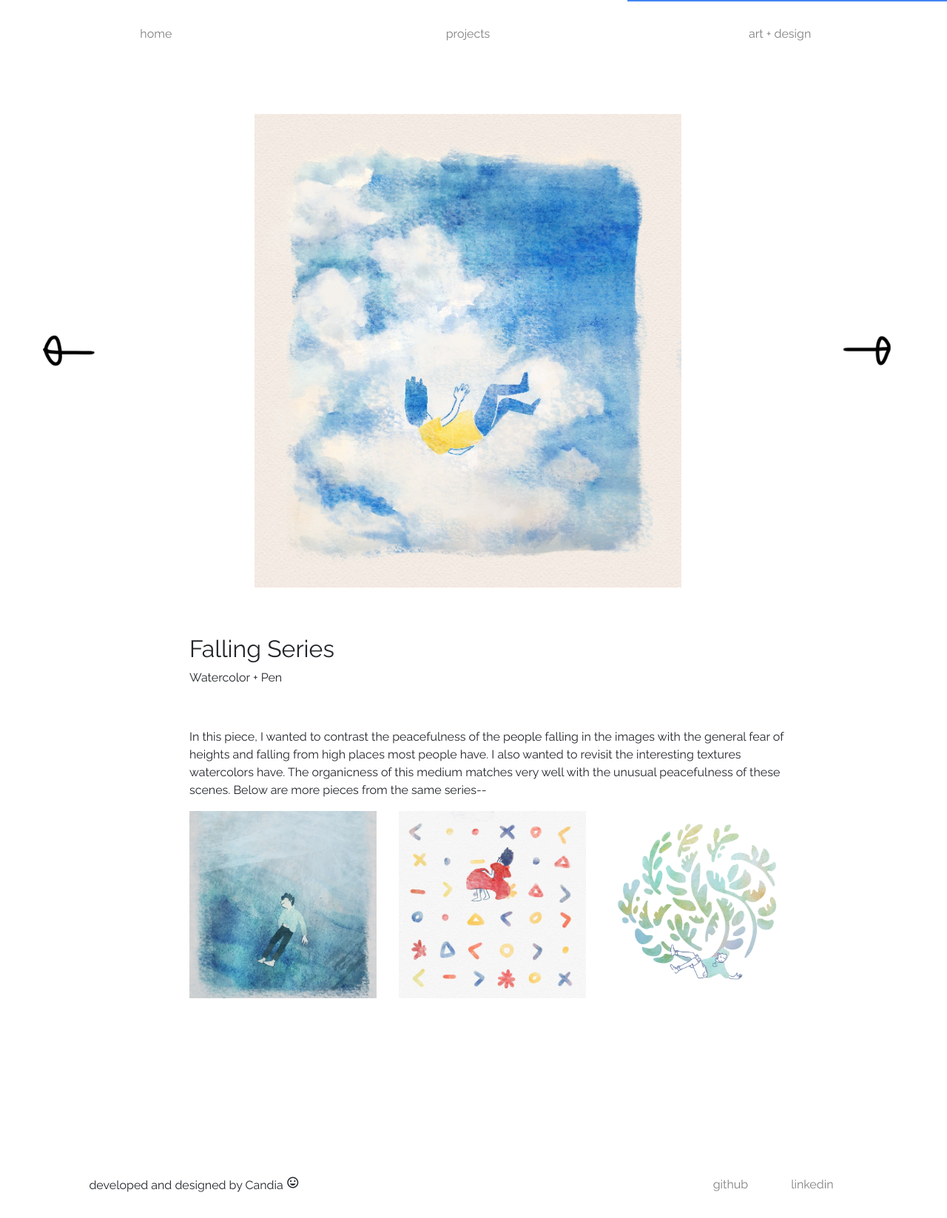
After one commit to CandiaGu/Personal-Website-2.0, a Flask app: page /portfolio/fall in a window 1280 px wide. The commit adds this page. Shown: the whole page at 74% size. Run offline with Flask 2, Linux system fonts and the light colour scheme; some libraries are stand-ins or nearby versions.

Commit message:
added description to portfolios

```diff
--- a/app/static/css/style.css
+++ b/app/static/css/style.css
@@ -351,8 +351,8 @@ a:hover:not(.car){
 
 .clickImage{
 	object-fit: cover;
-	width:260px;
-	height:260px;
+	width:250px;
+	height:250px;
 	transition: 0.5s;
 }
 
@@ -398,3 +398,40 @@ a:hover:not(.car){
   /* transition effect. not necessary */
   transition: opacity .2s, visibility .2s;
 }
+
+/* Portfolio ----------------- */
+.imagePort{
+	/*object-fit: cover;*/
+	display: block /*for the img inside your div */
+	margin: 0 auto
+	width:auto;
+	max-width: 60vw;
+	max-height:80vh;
+	transition: 0.5s;
+
+}
+
+.moreImagePort{
+	max-width: 100%;
+}
+
+.arrowCenter{
+	 position: absolute;
+     margin: auto;
+     top: 0;
+     right: 0;
+     bottom: 0;
+     left: 0;
+     width: 100px;
+     height: 100px;
+     transition: 0.5s;
+}
+
+.arrowCenter:hover{
+	opacity: 0.5;
+    filter: alpha(opacity=50);
+}
+
+.botmarg{
+	margin-bottom: 7vh;
+}
--- /dev/null
+++ b/app/templates/portfoliopg.html
@@ -0,0 +1,317 @@
+{% extends "base.html" %}
+{% block cover %}
+<div class="row">
+<div class="col-4"></div>
+<div class="col-4"></div>
+<div class="col-4" style="border-top:2px solid #4286f4;"></div>
+
+</div>
+{% endblock %}
+{% block body %}
+
+{% if pic=='teaparty' %}
+<div class="row" style="margin-top: 10vh;">
+	<div class="col-2">
+		<a class="car carousel-control-prev-icon arrowCenter" href="{{ url_for('projectpg',pic='flowers') }}"></a>
+	</div>
+	<div class="col-8">
+	  	<img class=" imagePort  clickImageCenter" src="{{url_for('static', filename='img/port/teaparty.png')}}">
+	</div>
+	<div class="col-2">
+		<a class="car carousel-control-next-icon arrowCenter" href="{{ url_for('projectpg',pic='field') }}"></a>
+	</div>
+
+</div>
+<div class="row">
+	<div class ="col-6" style = "margin-left:20vw; margin-right:20vw;margin-top:5vw">
+	<h2 >Tea Party | ASA Booth 2018</h2>
+	<div class="botmarg"> Digital </div>
+	<p>For this year's Carnival, I decided to lead a design section in Asian Student Association's (ASA) booth. The theme
+	for this year was based off Legend of Korra, and after looking at the scene my portion takes places in, I decided
+	to invent my own scene based on the general concept. Although this particular scenery never occured in the actual TV show,
+	it matches the show's feel in its fantastical and mystical sense.</p>
+	</div>
+</div>
+{% elif pic=='field' %}
+<div class="row" style="margin-top: 10vh;">
+	<div class="col-2">
+		<a class="car carousel-control-prev-icon arrowCenter" href="{{ url_for('projectpg',pic='teaparty') }}"></a>
+	</div>
+	<div class="col-8">
+	  	<img class=" imagePort  clickImageCenter" src="{{url_for('static', filename='img/port/field.jpg')}}">
+	</div>
+	<div class="col-2">
+		<a class="car carousel-control-next-icon arrowCenter" href="{{ url_for('projectpg',pic='website') }}"></a>
+	</div>
+
+</div>
+<div class="row">
+	<div class ="col-6" style = "margin-left:20vw; margin-right:20vw;margin-top:5vw">
+	<h2>Red Field</h2>
+	<div  class="botmarg"> Digital </div>
+	<p>In this piece, I tried experimenting with different color pallettes, especially the primary colors, to
+	give an unsettling yet familiar reflection of the realistic world. In this particular scene, I really wanted
+	to let off a sense of serenity and peace in this oddly colored world. </p>
+		</div>
+</div>
+{% elif pic=='website' %}
+<div class="row" style="margin-top: 10vh;">
+	<div class="col-2">
+		<a class="car carousel-control-prev-icon arrowCenter" href="{{ url_for('projectpg',pic='field') }}"></a>
+	</div>
+	<div class="col-8">
+	  	<img class=" imagePort  clickImageCenter" src="{{url_for('static', filename='img/port/website.png')}}">
+	</div>
+	<div class="col-2">
+		<a class="car carousel-control-next-icon arrowCenter" href="{{ url_for('projectpg',pic='board') }}"></a>
+	</div>
+
+</div>
+<div class="row">
+	<div class ="col-6" style = "margin-left:20vw; margin-right:20vw;margin-top:5vw">
+	<h2>Blue Field</h2>
+	<div  class="botmarg"> Digital + Javascript</div>
+	<p>In this cover piece, I tried to limit my color pallete even more to just this dim blue and muted red to bring out
+	the grandeur of the scene. This was further accented by putting the person in the scene to express the scale of the
+	scene.
+	<p>
+	However, this piece is not just the cover itself, but this entire <a href="/">website</a>, which I designed and programmed from scratch. Each page was carefully thought out to best show off to the intended audience and to express myself in a way that reflects
+	both my technical and creative side. This very image comes to life on the front page, in which I used a parallax effect to
+	visualize the depth of the scene.
+	</p>
+		</div>
+</div>
+{% elif pic=='board' %}
+<div class="row" style="margin-top: 10vh;">
+	<div class="col-2">
+		<a class="car carousel-control-prev-icon arrowCenter" href="{{ url_for('projectpg',pic='website') }}"></a>
+	</div>
+	<div class="col-8">
+	  	<img class=" imagePort  clickImageCenter" src="{{url_for('static', filename='img/port/Board.png')}}">
+	</div>
+	<div class="col-2">
+		<a class="car carousel-control-next-icon arrowCenter" href="{{ url_for('projectpg',pic='astro') }}"></a>
+	</div>
+
+</div>
+<div class="row">
+	<div class ="col-6" style = "margin-left:20vw; margin-right:20vw;margin-top:5vw">
+
+	<h2>Dormant</h2>
+	<div  class="botmarg"> Pen </div>
+	<p>In this piece, I revisited shading as expressed by the distances between the lines rather than the visually darker.
+	I also wanted to try different angles in both perspecitve and facial angles. Although I did base this image off an
+	image I took while I was feeling especially uninspired, the translation from pixels to line edges was rather
+	challenging, as it was hard to tell when an line is preferred over whitespace.</p>
+		</div>
+</div>
+{% elif pic=='astro' %}
+<div class="row" style="margin-top: 10vh;">
+	<div class="col-2">
+		<a class="car carousel-control-prev-icon arrowCenter" href="{{ url_for('projectpg',pic='board') }}"></a>
+	</div>
+	<div class="col-8">
+	  	<img class=" imagePort  clickImageCenter" src="{{url_for('static', filename='img/port/Astronaut.png')}}">
+	</div>
+	<div class="col-2">
+		<a class="car carousel-control-next-icon arrowCenter" href="{{ url_for('projectpg',pic='guy') }}"></a>
+	</div>
+
+</div>
+<div class="row">
+	<div class ="col-8" style = "margin-left:20vw; margin-right:20vw;margin-top:5vw">
+	<h2>Astronaut Concept Art</h2>
+	<div  class="botmarg"> Digital </div>
+	<p>This was concept art for a game I never developed. The premise was going to be an astronaut jumping
+	onto various objects to reach various stages of the game. Below are some more scenes of the astronaut. </p>
+
+	<div class="row">
+		<div class="col-4">
+			<img class=" moreImagePort" src="{{url_for('static', filename='img/port/Astronaut2.png')}}">
+		</div>
+		<div class="col-4">
+			<img class=" moreImagePort " src="{{url_for('static', filename='img/port/Astronaut3.png')}}">
+		</div>
+		<div class="col-4">
+			<img class=" moreImagePort " src="{{url_for('static', filename='img/port/Astronaut4.png')}}">
+		</div>
+	</div>
+	</div>
+</div>
+{% elif pic=='guy' %}
+<div class="row" style="margin-top: 10vh;">
+	<div class="col-2">
+		<a class="car carousel-control-prev-icon arrowCenter" href="{{ url_for('projectpg',pic='astro') }}"></a>
+	</div>
+	<div class="col-8">
+	  	<img class=" imagePort  clickImageCenter" src="{{url_for('static', filename='img/port/WeirdGuyStudy.jpg')}}">
+	</div>
+	<div class="col-2">
+		<a class="car carousel-control-next-icon arrowCenter" href="{{ url_for('projectpg',pic='fall') }}"></a>
+	</div>
+
+</div>
+<div class="row">
+	<div class ="col-6" style = "margin-left:20vw; margin-right:20vw;margin-top:5vw">
+	<h2>Study of Some Guy</h2>
+	<div  class="botmarg"> Digital</div>
+	<p>I really liked how peaceful the reference image felt, so I used this opportunity to expand my observation
+	and technical skills. </p>
+	</div>
+</div>
+{% elif pic=='fall' %}
+<div class="row" style="margin-top: 10vh;">
+	<div class="col-2">
+		<a class="car carousel-control-prev-icon arrowCenter" href="{{ url_for('projectpg',pic='guy') }}"></a>
+	</div>
+	<div class="col-8">
+	  	<img class=" imagePort  clickImageCenter" src="{{url_for('static', filename='img/port/falling1.jpg')}}">
+	</div>
+	<div class="col-2">
+		<a class="car carousel-control-next-icon arrowCenter" href="{{ url_for('projectpg',pic='kokedama') }}"></a>
+	</div>
+
+</div>
+<div class="row">
+	<div class ="col-8" style = "margin-left:20vw; margin-right:20vw;margin-top:5vw">
+	<h2>Falling Series</h2>
+	<div  class="botmarg">Watercolor + Pen </div>
+	<p>In this piece, I wanted to contrast the peacefulness of the people falling in the images with the general fear of heights
+	and falling from high places most people have. I also wanted to revisit the interesting textures watercolors have.
+	The organicness of this medium matches very well with the unusual peacefulness of these scenes. Below are more
+	pieces from the same series--</p>
+		<div class="row">
+		<div class="col-4">
+			<img class=" moreImagePort" src="{{url_for('static', filename='img/port/falling2.jpg')}}">
+		</div>
+		<div class="col-4">
+			<img class=" moreImagePort " src="{{url_for('static', filename='img/port/falling3.jpg')}}">
+		</div>
+		<div class="col-4">
+			<img class=" moreImagePort " src="{{url_for('static', filename='img/port/falling4.jpg')}}">
+		</div>
+	</div>
+</div>
+
+</div>
+{% elif pic=='kokedama' %}
+<div class="row" style="margin-top: 10vh;">
+	<div class="col-2">
+		<a class="car carousel-control-prev-icon arrowCenter" href="{{ url_for('projectpg',pic='fall') }}"></a>
+	</div>
+	<div class="col-8">
+	  	<img class=" imagePort  clickImageCenter" src="{{url_for('static', filename='img/port/kokedama.png')}}">
+	</div>
+	<div class="col-2">
+		<a class="car carousel-control-next-icon arrowCenter" href="{{ url_for('projectpg',pic='holopicto') }}"></a>
+	</div>
+
+</div>
+<div class="row">
+	<div class ="col-6" style = "margin-left:20vw; margin-right:20vw;margin-top:5vw">
+	<h2>Kokedama Festival</h2>
+	<div  class="botmarg" >Digital</div>
+
+	<p>This is a poster I designed for my Document Design class in which I had to promote a very specific aspect of
+	urban gardening. I used very brightly colored elements to make the event seem very approachable and fun. The
+    bubblyness of the Japanese characters not only promoted the culture of the event, but also added to the childlike
+    aspect of the event.</p>
+    <p> To summarize, kokedama is a type of mossball that people can used to grow other plants out of and is very
+    	aesthetically pleasing. It is often hung on strings as display, hence the line coming in and out of the center
+    	sphere.
+    </p>
+		</div>
+</div>
+{% elif pic=='holopicto' %}
+<div class="row" style="margin-top: 10vh;">
+	<div class="col-2">
+		<a class="car carousel-control-prev-icon arrowCenter" href="{{ url_for('projectpg',pic='kokedama') }}"></a>
+	</div>
+	<div class="col-8">
+	  	<img class=" imagePort  clickImageCenter" src="{{url_for('static', filename='img/port/holopicto.jpg')}}">
+	</div>
+	<div class="col-2">
+		<a class="car carousel-control-next-icon arrowCenter" href="{{ url_for('projectpg',pic='resume') }}"></a>
+	</div>
+
+</div>
+<div class="row">
+	<div class ="col-7" style = "margin-left:20vw; margin-right:20vw;margin-top:5vw">
+	<h2>HoloPicto</h2>
+	<div  class="botmarg">TV + Table</div>
+	<p class="botmarg">For this project, my team and I designed an editable hologram for Build18, a week-long hardware
+	hackathon. I designed the setup of the table, the TV, and the acrylic pyramid as well as the
+	gestures to use control the user interface and the color and line thickness settings. For a demo
+	see below --</p>
+	<video width="800" height="400" controls>
+  <source src="{{url_for('static', filename='vid/holopicto.mp4')}}" type="video/mp4">
+</video>
+	</div>
+</div>
+{% elif pic=='resume' %}
+<div class="row" style="margin-top: 10vh;">
+	<div class="col-2">
+		<a class="car carousel-control-prev-icon arrowCenter" href="{{ url_for('projectpg',pic='holopicto') }}"></a>
+	</div>
+	<div class="col-8">
+	  	<img class=" imagePort  clickImageCenter" src="{{url_for('static', filename='img/port/Resume_updated.png')}}">
+	</div>
+	<div class="col-2">
+		<a class="car carousel-control-next-icon arrowCenter" href="{{ url_for('projectpg',pic='clouds') }}"></a>
+	</div>
+
+</div>
+<div class="row">
+	<div class ="col-6" style = "margin-left:20vw; margin-right:20vw;margin-top:5vw">
+	<h2>Personal Resume</h2>
+	<div  class="botmarg">Typography</div>
+	<p>Although not typically a portfolio piece, the different fundamental concepts I learned in Document Design class were applied here to maximize the reader experience. Each portion was carefully thought out to allow the eye to easily
+	scan over the contents and pinpoint the key portions of the resume, paying special attention to various characteristics such as leading, font size, line weight etc.</p>
+		</div>
+</div>
+{% elif pic=='clouds' %}
+<div class="row" style="margin-top: 10vh;">
+	<div class="col-2">
+		<a class="car carousel-control-prev-icon arrowCenter" href="{{ url_for('projectpg',pic='resume') }}"></a>
+	</div>
+	<div class="col-8">
+	  	<img class=" imagePort  clickImageCenter" src="{{url_for('static', filename='img/port/Congressional.jpg')}}">
+	</div>
+	<div class="col-2">
+		<a class="car carousel-control-next-icon arrowCenter" href="{{ url_for('projectpg',pic='flowers') }}"></a>
+	</div>
+
+</div>
+<div class="row">
+	<div class ="col-6" style = "margin-left:20vw; margin-right:20vw;margin-top:5vw">
+	<h2>Idle</h2>
+	<div  class="botmarg">Acrylic</div>
+	<p>This was a piece I created based on my neighborhood on my way back from school. The clouds looked very fluffy and
+	interesting to look at, so I captured that on my canvas using acrylic paint.</p>
+		</div>
+</div>
+{% elif pic=='flowers' %}
+<div class="row" style="margin-top: 10vh;">
+	<div class="col-2">
+		<a class="car carousel-control-prev-icon arrowCenter" href="{{ url_for('projectpg',pic='clouds') }}"></a>
+	</div>
+	<div class="col-8 clickImageCenter">
+	  	<img class=" imagePort clickImageCenter" src="{{url_for('static', filename='img/port/flowers.png')}}">
+	</div>
+	<div class="col-2">
+		<a class="car carousel-control-next-icon arrowCenter" href="{{ url_for('projectpg',pic='teaparty') }}"></a>
+	</div>
+
+</div>
+<div class="row">
+	<div class ="col-6" style = "margin-left:20vw; margin-right:20vw;margin-top:5vw">
+	<h2>Bouquet</h2>
+	<div  class="botmarg">Digital</div>
+	<p>I attempted to draw this bouquet in one stroke, researching various types of flowers beforehand as well as various leaves and
+	other bushery. </p>
+		</div>
+</div>
+
+ {% endif %}
+
+{% endblock %}
--- a/app/templates/projects.html
+++ b/app/templates/projects.html
@@ -3,7 +3,7 @@
 <div class="row">
 <div class="col-4"></div>
 
-<div class="col-4" style="border-top:2px solid lightgray;"></div>
+<div class="col-4" style="border-top:2px solid #4286f4;"></div>
 
 </div>
 {% endblock %}
--- a/app/views.py
+++ b/app/views.py
@@ -12,6 +12,12 @@ def index():
 def projects():
 	return render_template("projects.html")
 
+
+
 @app.route('/portfolio')
 def portfolio():
 	return render_template("portfolio.html")
+
+@app.route('/portfolio/<pic>')
+def projectpg(pic=None):
+	return render_template("portfoliopg.html", pic=pic)
```
Also changed, not shown: app/templates/portfolio.html (+34 -24 lines), app/static/img/port/Astronaut2.png (added), app/static/img/port/Astronaut3.png (added), app/static/img/port/Astronaut4.png (added), app/static/img/port/Resume_updated.png (added), app/static/img/port/falling2.jpg, 1 other file.
